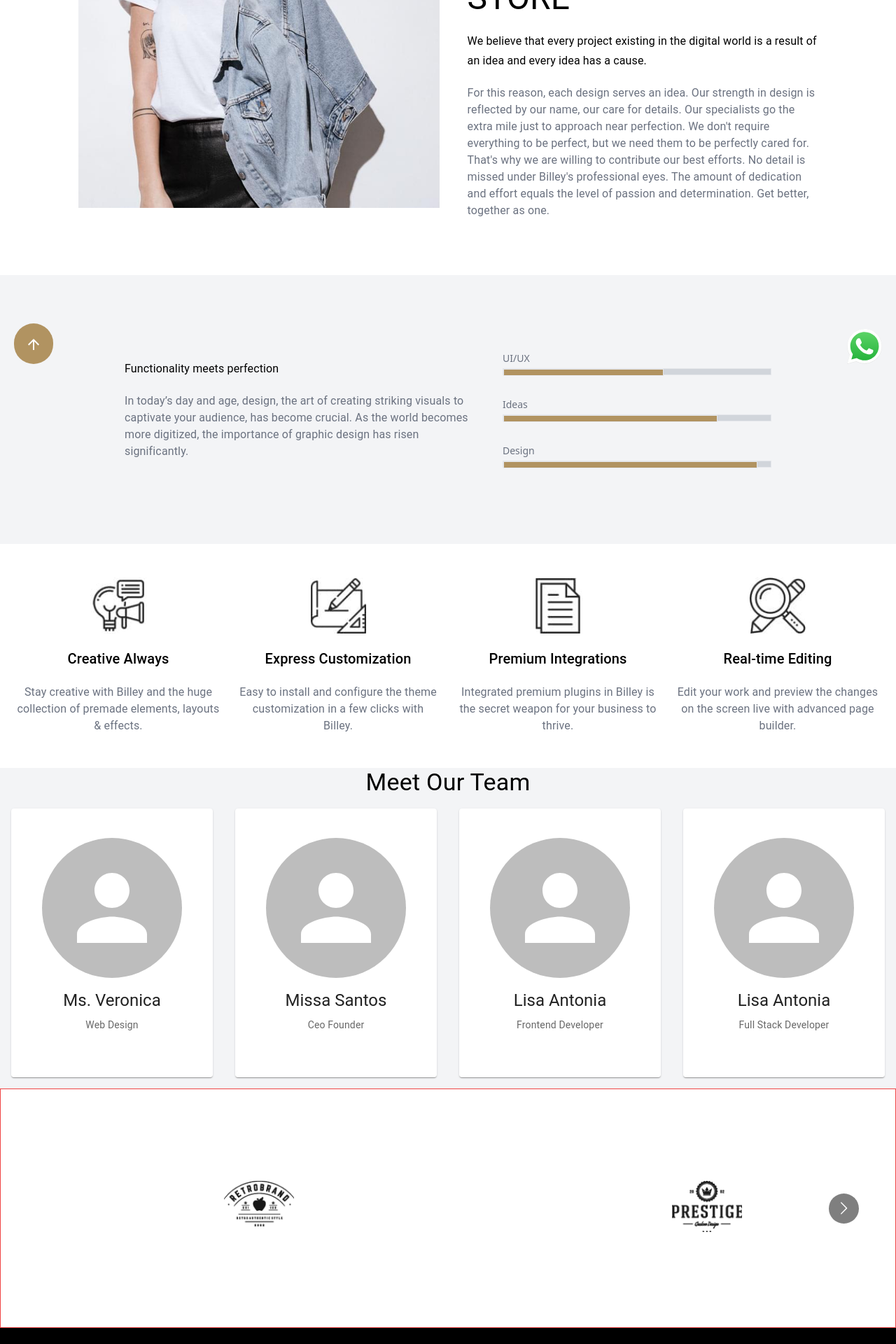
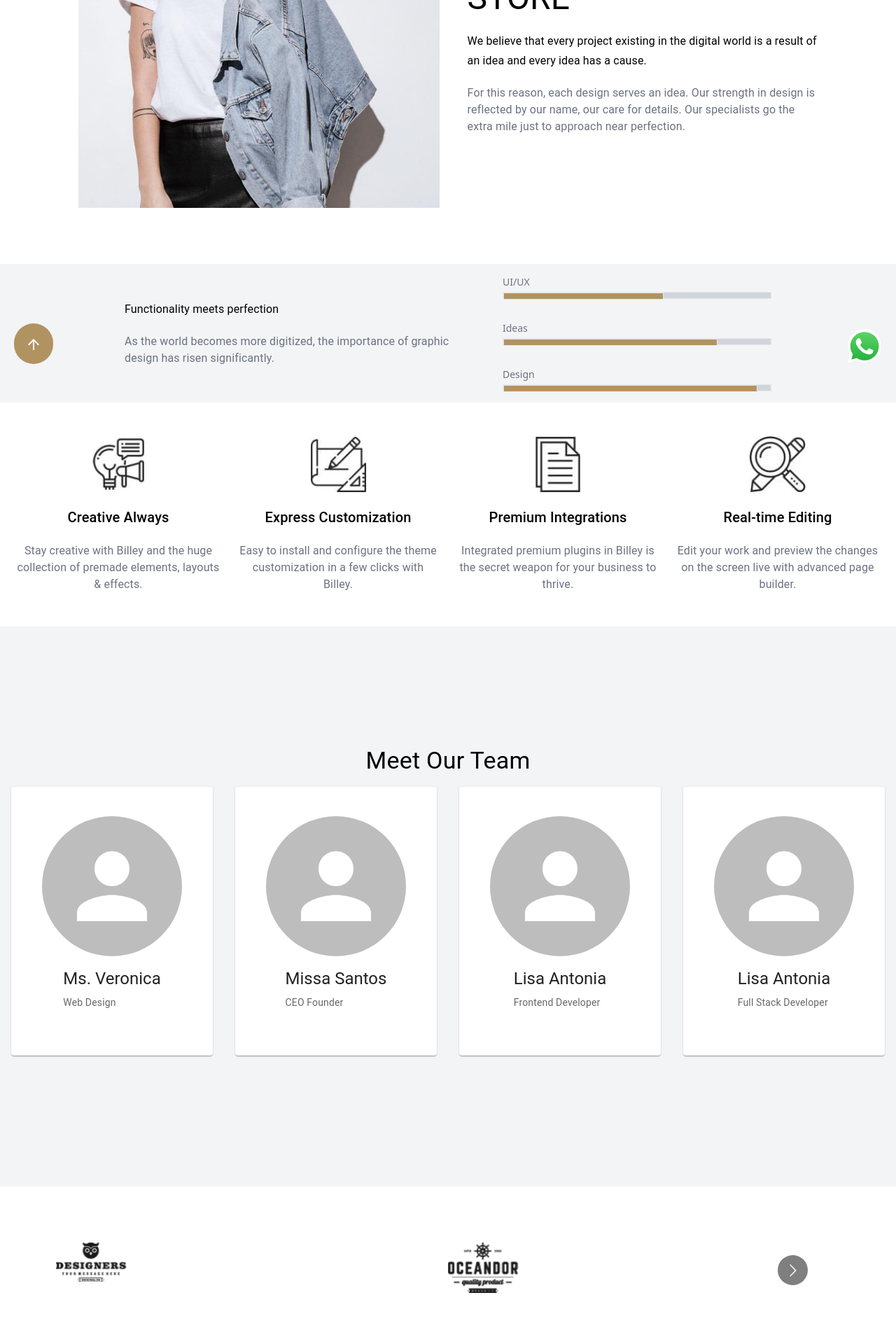
Before and after one commit to AniketParmarRajput/e-commerce, a React (Create React App) app in the folder frontend/: page /About in a window 1280 px wide. Shown: the part 260-2180 px from the top of the page at 70% size. Built offline with nearby package versions, Linux system fonts and the light colour scheme; no server answers.

Commit message:
About us done

```diff
--- a/frontend/src/Components/About us/About.jsx
+++ b/frontend/src/Components/About us/About.jsx
@@ -3,13 +3,14 @@ import Carousel from "react-multi-carousel";
 import "react-multi-carousel/lib/styles.css";
 import ScrollReveal from 'scrollreveal';
 import { Avatar, Card, CardContent, Typography, CardMedia } from '@mui/material';
-import Sliders from '../Sliders/Sliders.jsx';
+import ProgressBar from '../Progressbar.jsx';
+
+// Image imports
 import image7 from '../asset/image7.jpg';
 import image21 from '../asset/image21.jpg';
 import image22 from '../asset/image22.jpg';
 import image23 from '../asset/image23.jpg';
 import image24 from '../asset/image24.jpg';
-import ProgressBar from '../Progressbar.jsx';
 import image91 from '../asset/image91.jpg';
 import image92 from '../asset/image92.jpg';
 import image93 from '../asset/image93.jpg';
@@ -18,8 +19,46 @@ import image95 from '../asset/image95.jpg';
 import image96 from '../asset/image96.jpg';
 import image97 from '../asset/image97.jpg';
 
+// Developer card component
+const DeveloperCard = React.memo(({ name, role, avatarUrl }) => (
+  <Card className="flex flex-col justify-center items-center w-72 h-96 m-4" sx={{ maxWidth: 500 }}>
+    <CardMedia>
+      <Avatar sx={{ width: 200, height: 200 }} src={avatarUrl} />
+    </CardMedia>
+    <CardContent>
+      <Typography gutterBottom variant="h5">
+        {name}
+      </Typography>
+      <Typography variant="body2" sx={{ color: 'text.secondary' }}>
+        {role}
+      </Typography>
+    </CardContent>
+  </Card>
+));
+const CustomLeftArrow = ({ onClick }) => (
+  <button
+    onClick={onClick}
+    className="absolute left-2 z-10 bg-white shadow-lg rounded-full p-2 hover:bg-gray-100 focus:outline-none"
+    style={{ top: '50%', transform: 'translateY(-50%)' }}
+  >
+    &#10094; {/* HTML code for left arrow */}
+  </button>
+);
 
+const CustomRightArrow = ({ onClick }) => (
+  <button
+    onClick={onClick}
+    className="absolute right-2 z-10 bg-white shadow-lg rounded-full p-2 hover:bg-gray-100 focus:outline-none"
+    style={{ top: '50%', transform: 'translateY(-50%)' }}
+  >
+    &#10095; {/* HTML code for right arrow */}
+  </button>
+);
+
+// About section
 const About = () => {
+
+  // Scroll Reveal Effect
   useEffect(() => {
     const sr = ScrollReveal({
       origin: 'bottom',
@@ -39,46 +78,10 @@ const About = () => {
 
   const developers = [
     { name: 'Ms. Veronica', role: 'Web Design', avatarUrl: '' },
-    { name: 'Missa Santos', role: 'Ceo Founder', avatarUrl: '' },
+    { name: 'Missa Santos', role: 'CEO Founder', avatarUrl: '' },
     { name: 'Lisa Antonia', role: 'Frontend Developer', avatarUrl: '' },
     { name: 'Lisa Antonia', role: 'Full Stack Developer', avatarUrl: '' },
   ];
-
-  const [isHovered, setIsHovered] = useState(false);
-
-  const handleMouseEnter = useCallback(() => setIsHovered(true), []);
-  const handleMouseLeave = useCallback(() => setIsHovered(false), []);
-
-  const DeveloperCard = ({ name, role, avatarUrl }) => (
-    <Card className="flex flex-col justify-center items-center w-72 h-96 m-4" sx={{ maxWidth: 500 }}>
-      <CardMedia>
-        <Avatar sx={{ width: 200, height: 200 }} src={avatarUrl} />
-      </CardMedia>
-      <CardContent>
-        <Typography gutterBottom variant="h5" component="div">
-          {name}
-        </Typography>
-        <Typography
-          className="flex justify-center items-center"
-          variant="body2"
-          sx={{ color: 'text.secondary' }}
-          onMouseEnter={handleMouseEnter}
-          onMouseLeave={handleMouseLeave}
-        >
-          {role}
-        </Typography>
-        {isHovered && (
-          <Typography className="flex justify-center items-center ">
-            <i className="icon icon1">🌟</i>
-            <i className="icon icon2">🚀</i>
-            <i className="icon icon3">🔥</i>
-          </Typography>
-        )}
-      </CardContent>
-    </Card>
-  );
-
-
 
   const features = [
     { img: image21, title: 'Creative Always', description: 'Stay creative with Billey and the huge collection of premade elements, layouts & effects.' },
@@ -86,56 +89,41 @@ const About = () => {
     { img: image23, title: 'Premium Integrations', description: 'Integrated premium plugins in Billey is the secret weapon for your business to thrive.' },
     { img: image24, title: 'Real-time Editing', description: 'Edit your work and preview the changes on the screen live with advanced page builder.' },
   ];
-  const imageList = [
-image91,
-image92,
-image93,
-image94,
-image95,
-image96,
- image97
+
+
+
+  const carouselImages = [
+    image91, image92, image93, image94, image95, image96, image97
   ];
+
   const responsive = {
-    desktop: {
-      breakpoint: { max: 3000, min: 1250 },
-      items: 6
-    },
-    tablet: {
-      breakpoint: { max: 1024, min: 464 },
-      items: 2
-    },
-    mobile: {
-      breakpoint: { max: 464, min: 0 },
-      items: 1
-    }
+    desktop: { breakpoint: { max: 3000, min: 1250 }, items: 6 },
+    tablet: { breakpoint: { max: 1024, min: 464 }, items: 2 },
+    mobile: { breakpoint: { max: 464, min: 0 }, items: 1 },
   };
 
   return (
     <section>
-      <section className="heros h-2/3 w-full flex justify-center items-center">
-        <div className="flex overflow-hidden object-cover p-20 gap-10">
-          <img src={image7} alt="logo" className="h-96" />
-          <div className="flex flex-col justify-center items-start space-y-5 w-[500px]">
-            <Typography variant="h3" className="font-bold">
-              ABOUT OUR HONO STORE
-            </Typography>
-            <Typography variant="subtitle1">
-              We believe that every project existing in the digital world is a result of an idea and every idea has a cause.
-            </Typography>
+      {/* Hero Section */}
+      <section className="heros flex justify-center items-center h-2/3 w-full">
+        <div className="flex p-20 gap-10">
+          <img src={image7} alt="logo" className="h-96 object-cover" />
+          <div className="flex flex-col space-y-5 w-[500px]">
+            <Typography variant="h3" className="font-bold">ABOUT OUR HONO STORE</Typography>
+            <Typography variant="subtitle1">We believe that every project existing in the digital world is a result of an idea and every idea has a cause.</Typography>
             <Typography className="text-primary-gray3">
-              For this reason, each design serves an idea. Our strength in design is reflected by our name, our care for details. Our specialists go the extra mile just to approach near perfection. We don't require everything to be perfect, but we need them to be perfectly cared for. That's why we are willing to contribute our best efforts. No detail is missed under Billey's professional eyes. The amount of dedication and effort equals the level of passion and determination. Get better, together as one.
+              For this reason, each design serves an idea. Our strength in design is reflected by our name, our care for details. Our specialists go the extra mile just to approach near perfection.
             </Typography>
           </div>
         </div>
       </section>
 
-      <section className="hero h-2/3 w-full flex justify-center items-center gap-10 bg-primary-gray">
-        <div className="flex flex-col justify-center items-start h-96 space-y-5 w-[500px]">
-          <Typography variant="subtitle1">
-            Functionality meets perfection
-          </Typography>
+      {/* About Text with Progress Bars */}
+      <section className="hero flex justify-center items-center gap-10 h-2/3 w-full bg-primary-gray">
+        <div className="flex flex-col space-y-5 w-[500px]">
+          <Typography variant="subtitle1">Functionality meets perfection</Typography>
           <Typography className="text-primary-gray3">
-            In today’s day and age, design, the art of creating striking visuals to captivate your audience, has become crucial. As the world becomes more digitized, the importance of graphic design has risen significantly.
+            As the world becomes more digitized, the importance of graphic design has risen significantly.
           </Typography>
         </div>
         <div className="flex flex-col items-start">
@@ -145,43 +133,37 @@ image96,
         </div>
       </section>
 
+      {/* Features Section */}
       <section className="flex justify-evenly h-80">
         {features.map((feature, idx) => (
           <div key={idx} className="text-center flex flex-col justify-center items-center w-[290px] space-y-5">
-            <img className="h-20" src={feature.img} alt={feature.title} />
+            <img src={feature.img} alt={feature.title} className="h-20" />
             <Typography variant="h6" className="font-medium">{feature.title}</Typography>
             <Typography className="text-primary-gray3">{feature.description}</Typography>
           </div>
         ))}
       </section>
 
-      <section className="h-screen w-full bg-primary-gray flex flex-col justify-center items-center">
+      {/* Meet Our Team */}
+      <section className="flex flex-col justify-center items-center h-screen w-full bg-primary-gray">
         <Typography variant="h4" className="font-bold">Meet Our Team</Typography>
         <div className="flex flex-wrap justify-center">
           {developers.map((dev, index) => (
             <DeveloperCard key={index} name={dev.name} role={dev.role} avatarUrl={dev.avatarUrl} />
           ))}
         </div>
-        {/* <section className='border border-red-500 w-full'>
-        <div className="">
-      <Sliders images={imageList}  />
-    </div>
-        </section> */}
-
-        <Carousel responsive={responsive} className='border border-red-500  bg-white w-full h-96 flex flex-col justify-center items-center p-[100px]'>
-  <div><img src={image91} alt='image'height={100} width={100}/></div>
-  <div><img src={image92} alt='image'height={100} width={100}/></div>
-  <div><img src={image93} alt='image'height={100} width={100}/></div>
-  <div><img src={image94} alt='image'height={100} width={100}/></div>
-  <div><img src={image95} alt='image'height={100} width={100}/></div>
-  <div><img src={image96} alt='image'height={100} width={100}/></div>
-  <div><img src={image97} alt='image'height={100} width={100}/></div>
-
-</Carousel>
-
       </section>
 
-
+      {/* Carousel Section */}
+      <section className="w-full h-72 p-20 bg-white">
+        <Carousel responsive={responsive} className="">
+          {carouselImages.map((img, index) => (
+            <div key={index}>
+              <img src={img} alt={`carousel-image-${index}`} height={100} width={100} />
+            </div>
+          ))}
+        </Carousel>
+      </section>
     </section>
   );
 };
--- a/frontend/src/Components/Sliders/Sliders.jsx
+++ /dev/null
@@ -1,64 +0,0 @@
-import React, { useState } from 'react';
-
-const ImageSlider = ({ images }) => {
-  const [currentIndex, setCurrentIndex] = useState(0);
-  const imagesPerSlide = 6; // Display 6 images at a time
-  const totalImages = images.length;
-
-  const nextSlide = () => {
-    if (currentIndex + imagesPerSlide < totalImages) {
-      setCurrentIndex(currentIndex + imagesPerSlide);
-    } else {
-      setCurrentIndex(totalImages - imagesPerSlide); // Move to the last set of images
-    }
-  };
-
-  const prevSlide = () => {
-    if (currentIndex > 0) {
-      setCurrentIndex(currentIndex - imagesPerSlide);
-    }
-  };
-
-  return (
-    <div className="relative flex items-center justify-center w-full py-8">
-      {/* Previous Button */}
-      <button
-        onClick={prevSlide}
-        className="absolute left-0 z-10 bg-white shadow-lg rounded-full p-2 hover:bg-gray-100 focus:outline-none"
-        disabled={currentIndex === 0}
-      >
-        &#10094;
-      </button>
-
-      {/* Image Container */}
-      <div className="overflow-hidden w-full">
-        <div
-          className="flex space-x-6 transition-transform duration-500"
-          style={{ transform: `translateX(-${(currentIndex / imagesPerSlide) * 100}%)` }}
-        >
-          {images.slice(currentIndex, currentIndex + imagesPerSlide).map((image, index) => (
-            <div key={index} className="flex justify-center w-1/6">
-              <img
-                src={image}
-                alt={`Slide ${index}`}
-                className="object-contain"
-                style={{ width: '100px', height: '100px' }}
-              />
-            </div>
-          ))}
-        </div>
-      </div>
-
-      {/* Next Button */}
-      <button
-        onClick={nextSlide}
-        className="absolute right-0 z-10 bg-white shadow-lg rounded-full p-2 hover:bg-gray-100 focus:outline-none"
-        disabled={currentIndex + imagesPerSlide >= totalImages}
-      >
-        &#10095;
-      </button>
-    </div>
-  );
-};
-
-export default ImageSlider;
```
